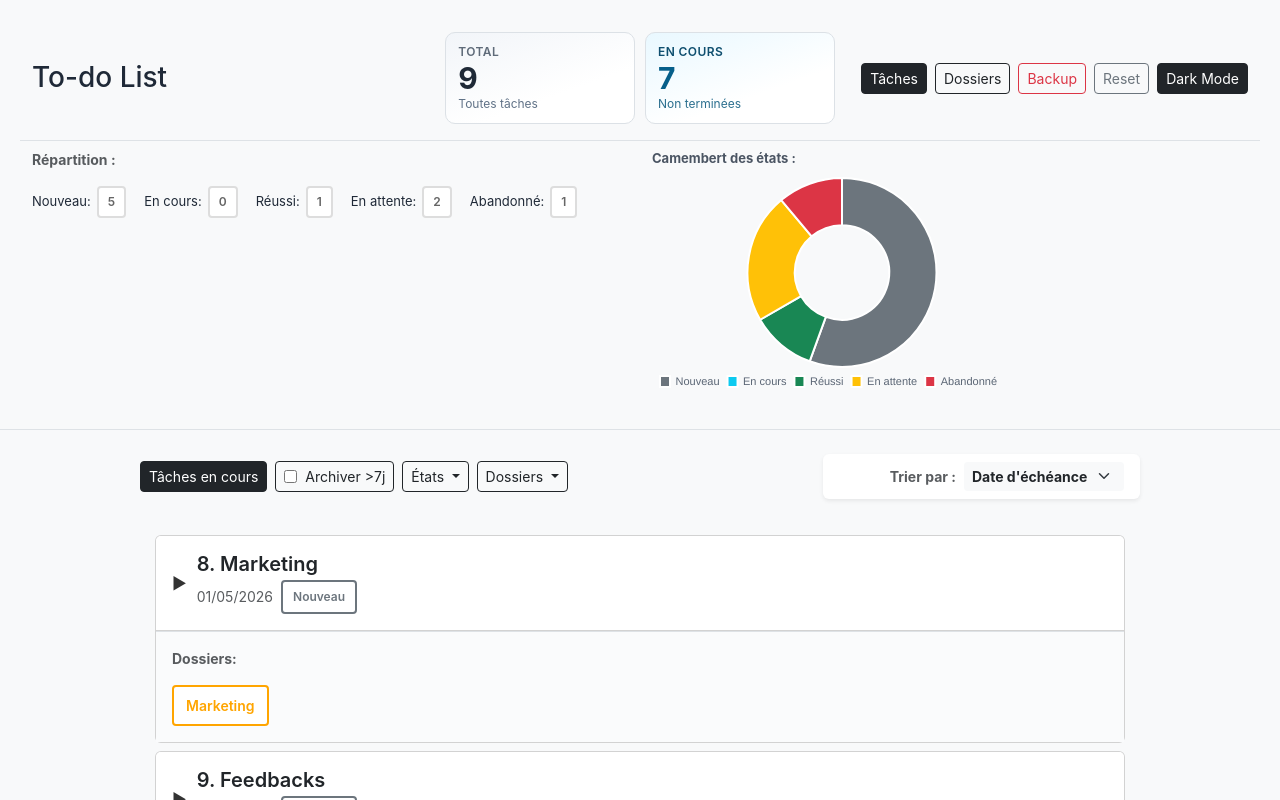
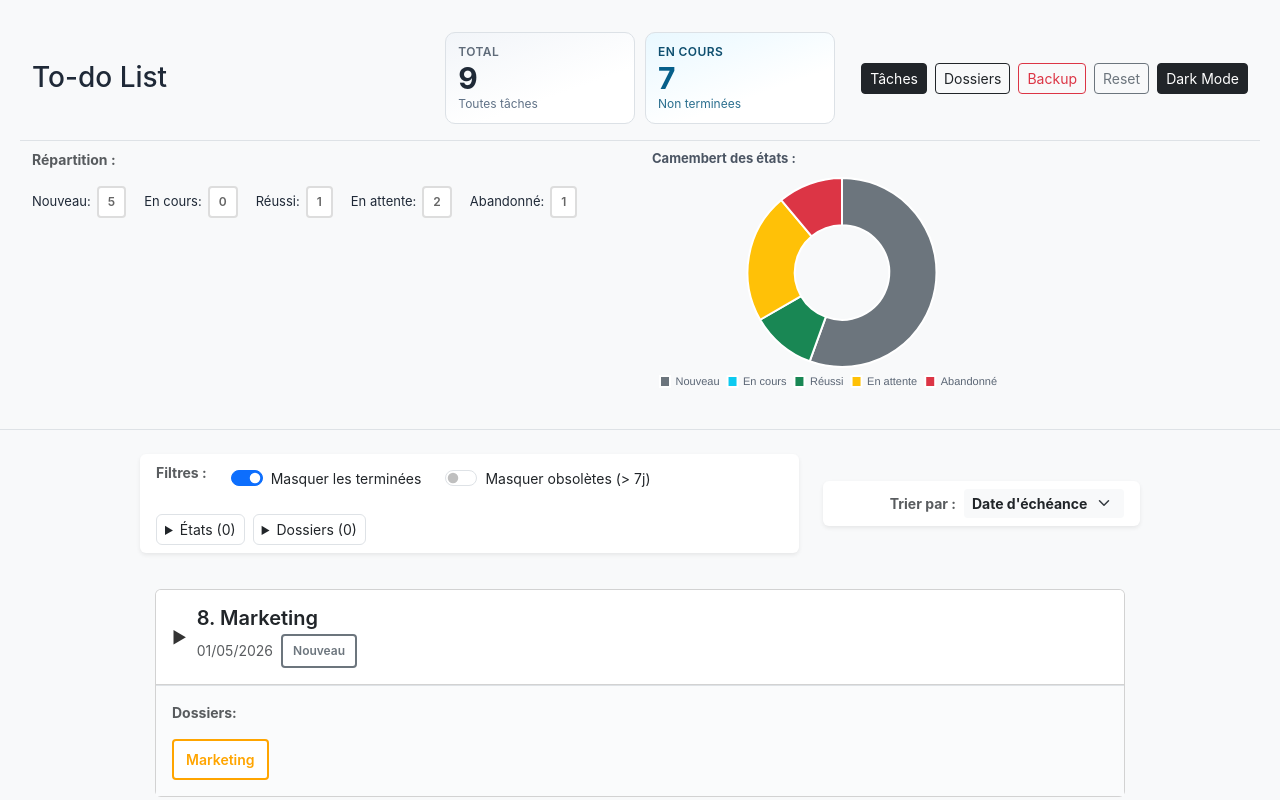
Before and after one commit to CLOT-GODARD-Kenji-c24022600/To-Do-List, a React (Create React App) app: page / in a window 1280 px wide. Shown: the top 800 px of the page. Built offline with nearby package versions, Linux system fonts and the light colour scheme.

Commit message:
amélioration des filtres états , dossiers et option obsolètes

```diff
--- a/src/components/Filtre/Filtre.js
+++ b/src/components/Filtre/Filtre.js
@@ -1,117 +1,90 @@
-import React, { useContext, useState } from 'react';
+import React, { useContext } from 'react';
 import './Filtre.css';
 import { TodoContext } from '../../context/TodoContext';
 import { ETATS } from '../../data/enums';
 
 function Filtre() {
     const {
-        dossiers,
-        filtreEnCours,
-        setFiltreEnCours,
-        filtreEtats,
-        toggleFiltreEtat,
-        filtreDossiers,
-        toggleFiltreDossier,
-        cacherEcheuesAnciens,
-        setCacherEcheuesAnciens
-    } = useContext(TodoContext);
-
-    const [showEtats, setShowEtats] = useState(false);
-    const [showDossiers, setShowDossiers] = useState(false);
+        dossiers = [],
+        filtreEnCours, setFiltreEnCours,
+        filtreEtats = [], toggleFiltreEtat,
+        filtreDossiers = [], toggleFiltreDossier,
+        cacherEcheuesAnciens, setCacherEcheuesAnciens
+    } = useContext(TodoContext) || {};
 
     return (
-        <div className="filtre-container d-flex gap-2 flex-wrap align-items-center">
-            {/* Filtre En Cours */}
-            <button
-                className={`btn btn-sm ${filtreEnCours ? 'btn-dark' : 'btn-outline-dark'}`}
-                onClick={() => setFiltreEnCours(!filtreEnCours)}
-                title="Afficher ou masquer les tâches terminées"
-            >
-                Tâches en cours
-            </button>
+        <div className="card shadow-sm border-0">
+            <div className="card-body py-2 px-3">
+                <div className="d-flex align-items-start gap-4 flex-wrap">
+                    <strong className="text-muted" style={{ fontSize: '14px' }}>Filtres :</strong>
 
-            {/* Masquer anciennes échues */}
-            <label className="btn btn-sm btn-outline-dark d-flex align-items-center gap-2 mb-0 cursor-pointer">
+                    <div className="form-check form-switch m-0 pt-1">
                         <input
+                            className="form-check-input cursor-pointer"
                             type="checkbox"
-                    checked={cacherEcheuesAnciens}
-                    onChange={(e) => setCacherEcheuesAnciens(e.target.checked)}
-                    title="Masquer les tâches échues depuis plus de 7 jours"
+                            id="filtreEnCours"
+                            checked={filtreEnCours || false}
+                            onChange={(e) => setFiltreEnCours && setFiltreEnCours(e.target.checked)}
                         />
-                <span>Archiver {'>'}7j</span>
+                        <label className="form-check-label cursor-pointer" htmlFor="filtreEnCours" style={{ fontSize: '14px' }}>
+                            Masquer les terminées
                         </label>
+                    </div>
 
-            {/* Filtre Etats */}
-            <div className="dropdown">
-                <button
-                    className={`btn btn-sm ${filtreEtats.length > 0 ? 'btn-dark' : 'btn-outline-dark'} dropdown-toggle`}
-                    onClick={() => setShowEtats(!showEtats)}
-                    aria-label="Filtrer par état"
-                >
-                    États {filtreEtats.length > 0 && <span className="badge bg-danger ms-1">{filtreEtats.length}</span>}
-                </button>
-                {showEtats && (
-                    <div className="dropdown-menu show" style={{ display: 'block' }}>
-                        {Object.values(ETATS).map(etat => {
-                            const colorMap = {
-                                'Nouveau': '#6c757d',
-                                'En cours': '#0dcaf0',
-                                'En attente': '#ffc107',
-                                'Réussi': '#198754',
-                                'Abandonné': '#dc3545'
-                            };
-                            const color = colorMap[etat] || '#6c757d';
-                            return (
-                                <label key={etat} className="dropdown-item" style={{ fontSize: '13px' }}>
+                    <div className="form-check form-switch m-0 pt-1">
                         <input
+                            className="form-check-input cursor-pointer"
+                            type="checkbox"
+                            id="cacherAnciens"
+                            checked={cacherEcheuesAnciens || false}
+                            onChange={(e) => setCacherEcheuesAnciens && setCacherEcheuesAnciens(e.target.checked)}
+                        />
+                        <label className="form-check-label cursor-pointer" htmlFor="cacherAnciens" style={{ fontSize: '14px' }}>
+                            Masquer obsolètes (&gt; 7j)
+                        </label>
+                    </div>
+
+                    <div className="d-flex gap-2 flex-wrap">
+                        <details className="border rounded px-2 py-1 bg-white">
+                            <summary style={{ cursor: 'pointer', userSelect: 'none', fontSize: '14px' }}>
+                                États ({filtreEtats.length})
+                            </summary>
+                            <div className="pt-2 d-flex flex-column gap-1">
+                                {Object.values(ETATS).map((etat) => (
+                                    <label key={etat} className="form-check-label" style={{ fontSize: '14px' }}>
+                                        <input
+                                            className="form-check-input me-2"
                                             type="checkbox"
                                             checked={filtreEtats.includes(etat)}
-                                        onChange={() => toggleFiltreEtat(etat)}
-                                        className="me-2"
+                                            onChange={() => toggleFiltreEtat && toggleFiltreEtat(etat)}
                                         />
-                                    <span style={{ color: color, fontWeight: '600' }}>{etat}</span>
+                                        {etat}
                                     </label>
-                            );
-                        })}
+                                ))}
                             </div>
-                )}
-            </div>
+                        </details>
 
-            {/* Filtre Dossiers */}
-            <div className="dropdown">
-                <button
-                    className={`btn btn-sm ${filtreDossiers.length > 0 ? 'btn-dark' : 'btn-outline-dark'} dropdown-toggle`}
-                    onClick={() => setShowDossiers(!showDossiers)}
-                    aria-label="Filtrer par dossier"
-                >
-                    Dossiers {filtreDossiers.length > 0 && <span className="badge bg-danger ms-1">{filtreDossiers.length}</span>}
-                </button>
-                {showDossiers && (
-                    <div className="dropdown-menu show" style={{ display: 'block' }}>
-                        {dossiers.map(dossier => (
-                            <label key={dossier.id} className="dropdown-item" style={{ fontSize: '13px' }}>
+                        <details className="border rounded px-2 py-1 bg-white">
+                            <summary style={{ cursor: 'pointer', userSelect: 'none', fontSize: '14px' }}>
+                                Dossiers ({filtreDossiers.length})
+                            </summary>
+                            <div className="pt-2 d-flex flex-column gap-1">
+                                {dossiers.map((dossier) => (
+                                    <label key={dossier.id} className="form-check-label" style={{ fontSize: '14px' }}>
                                         <input
+                                            className="form-check-input me-2"
                                             type="checkbox"
                                             checked={filtreDossiers.includes(dossier.id)}
-                                    onChange={() => toggleFiltreDossier(dossier.id)}
-                                    className="me-2"
+                                            onChange={() => toggleFiltreDossier && toggleFiltreDossier(dossier.id)}
                                         />
-                                <span
-                                    style={{
-                                        display: 'inline-block',
-                                        width: '12px',
-                                        height: '12px',
-                                        border: `2px solid ${dossier.color}`,
-                                        borderRadius: '2px',
-                                        marginRight: '6px',
-                                        backgroundColor: dossier.color
-                                    }}
-                                ></span>
+                                        <span style={{ color: dossier.color, marginRight: '6px' }}>■</span>
                                         {dossier.title}
                                     </label>
                                 ))}
                             </div>
-                )}
+                        </details>
+                    </div>
+                </div>
             </div>
         </div>
     );
```
Lines whose indentation alone changed are shown as unchanged.
